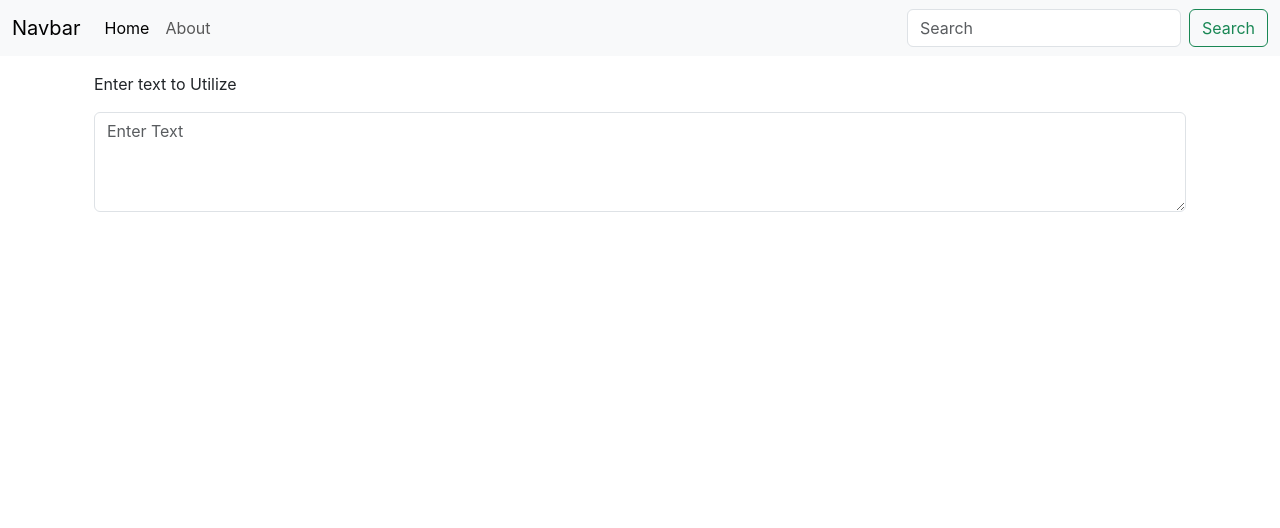
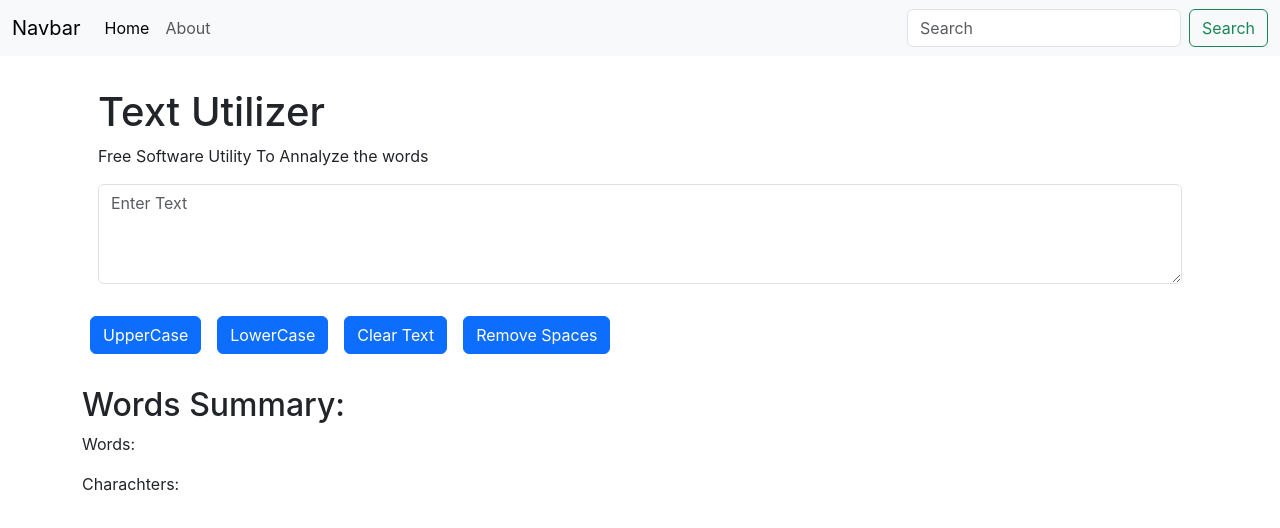
Before and after one commit to sumitprajapati1/textutils, a React (Create React App) app: page / in a window 1280 px wide. Shown: the top 528 px of the page. Built offline with nearby package versions, Linux system fonts and the light colour scheme.

Commit message:
Adding Functions of text formations

```diff
--- a/src/App.js
+++ b/src/App.js
@@ -6,7 +6,7 @@ function App() {
   return (
     <>
     <Navbar/>
-    <Textform ></Textform>
+    <Textform heading="Text Utilizer"></Textform>
     </>
   );
 }
--- a/src/components/Textform.js
+++ b/src/components/Textform.js
@@ -1,15 +1,53 @@
-import React from 'react'
+import React, { useState } from 'react'
 
 export default function Textform(props) {
+
+    const [text , setText] = useState("");
+
+    const handleOnChange=(event)=>
+    {
+        setText(event.target.value);
+    }
+    const handleUpperClick=()=>
+    {
+        let uppertext=text.toUpperCase();
+        setText(uppertext);
+    }
+    const handleLowerClick=()=>
+    {
+        let lowertext=text.toLowerCase();
+        setText(lowertext);
+    }
+    const handleClearText=()=>
+    {
+
+        setText(" ")
+    }
+
+
   return (
     <div>
       <div className="container my-3">
-        <div className="container">
+        <div className="container p-3">
             <h1> {props.heading} </h1>
-            <p> Enter text to Utilize </p>
-            <textarea className="form-control" placeholder="Enter Text " id="floatingTextarea2" style={{height:'100px'}}></textarea>
+            <p> Free Software Utility To Annalyze the words </p>
+            <textarea className="form-control" placeholder="Enter Text " id="floatingTextarea2" value={text} onChange={handleOnChange} style={{height:'100px'}}></textarea>
         </div>
+
+        <button type="button" onClick={handleUpperClick} className="btn btn-primary my-3 mx-2"> UpperCase </button>
+        <button type="button" onClick={handleLowerClick} className="btn btn-primary my-3 mx-2"> LowerCase </button>
+        <button type="button" onClick={handleClearText}className="btn btn-primary my-3 mx-2"> Clear Text </button>
+        <button type="button" className="btn btn-primary my-3 mx-2">Remove Spaces</button>
       </div>
+
+      <div className="container my-3">
+        <h2> Words Summary:</h2>
+        <p> Words: </p>
+        <p> Charachters: </p>
+      </div>
+
+
     </div>
+
   )
 }
```
